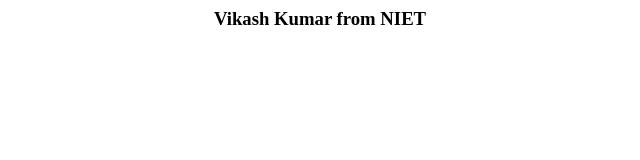
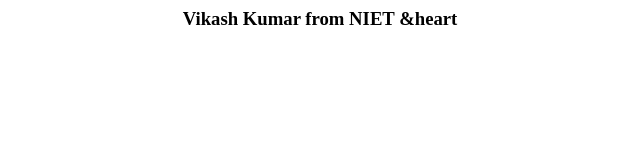
Before and after one commit to Thevikashroy/Thevikashroy.github.io, a plain HTML site: page index.html in a window 1280 px wide. Shown: the whole page, without its empty margins (320-960 px from the left). Drawn offline with Linux system fonts and the light colour scheme.

Commit message:
Update index.html

```diff
--- a/index.html
+++ b/index.html
@@ -3,6 +3,6 @@
     <title>Vikash Kumar</title>
   </head>
   <body>
-    <center><h3>Vikash Kumar from NIET</h3></center>
+    <center><h3>Vikash Kumar from NIET &heart</h3></center>
   </body>
 </html>
```
